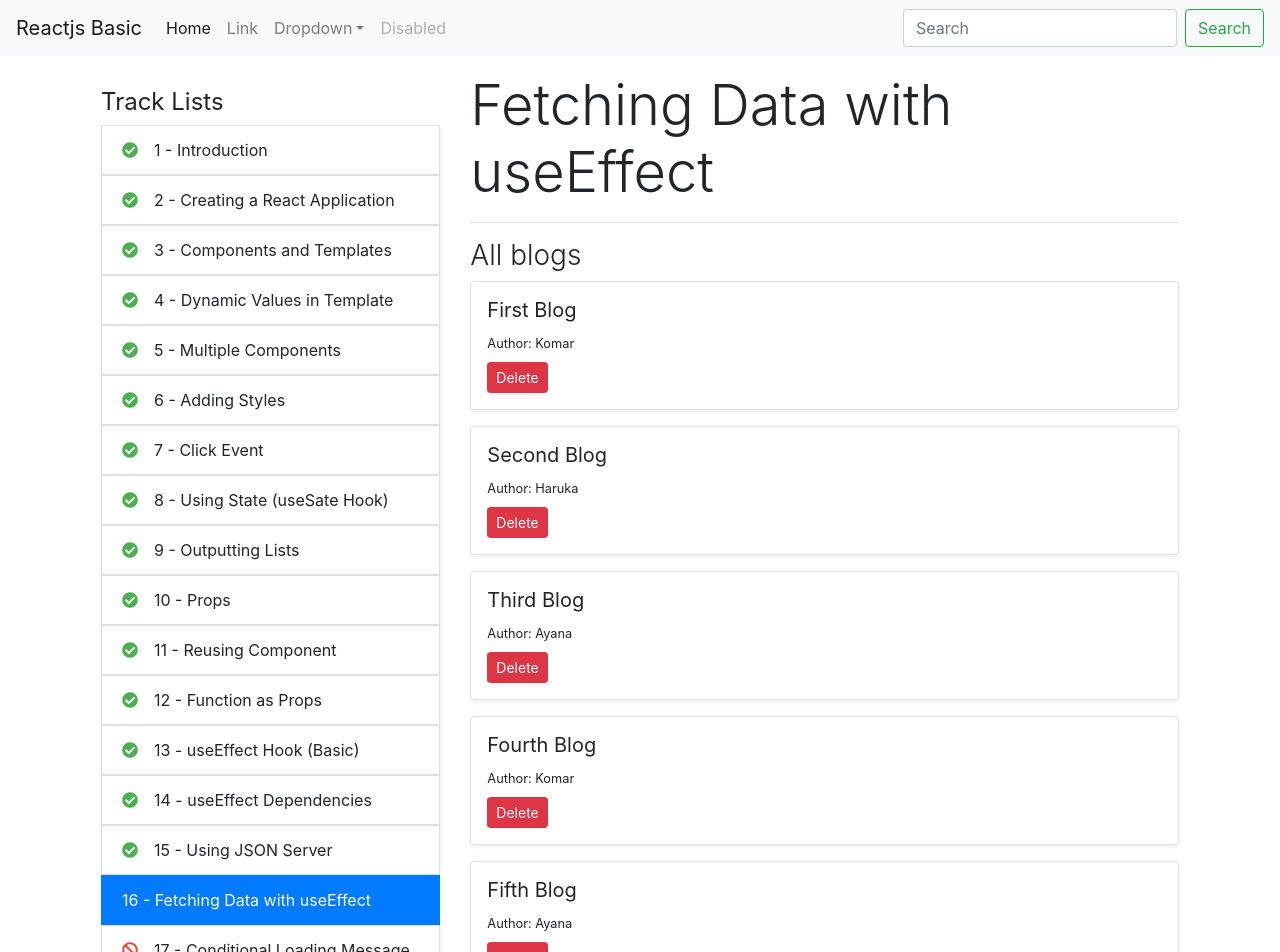
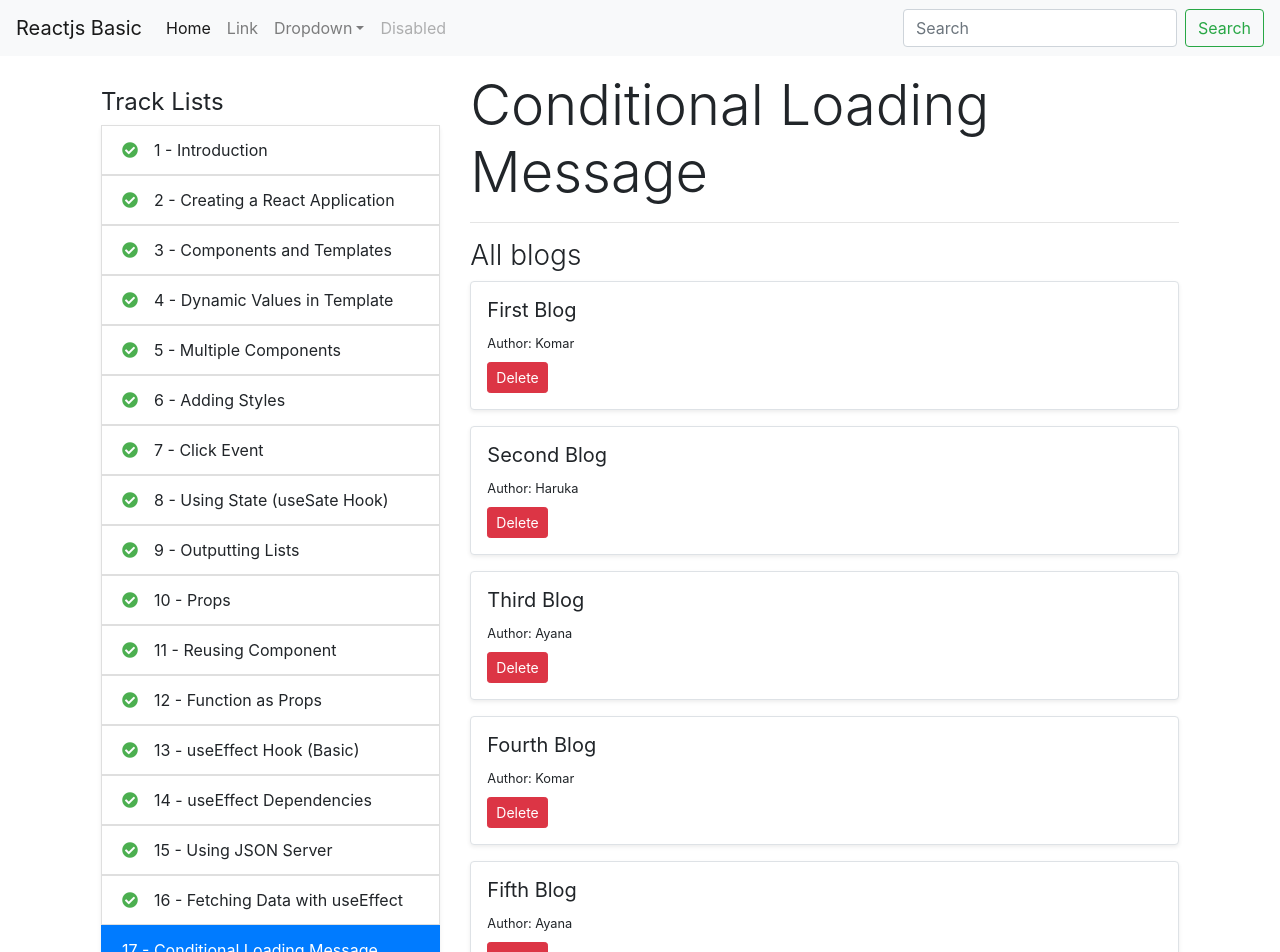
Before and after one commit to komarapc/reactjs-basic, a React (Create React App) app: page / in a window 1280 px wide. Shown: the top 952 px of the page. Built offline with nearby package versions, Linux system fonts and the light colour scheme; data requests are answered from the project's data file.

Commit message:
conditional loading message

```diff
--- a/src/data/track-list.ts
+++ b/src/data/track-list.ts
@@ -77,7 +77,7 @@ const track_lists: { id: number; track_name: string; is_done: boolean }[] = [
   {
     id: 16,
     track_name: "Fetching Data with useEffect",
-    is_done: false,
+    is_done: true,
   },
   {
     id: 17,
--- a/src/home.tsx
+++ b/src/home.tsx
@@ -5,7 +5,7 @@ import Sidebar from "./components/sidebar";
 import track_lists from "./data/track-list";
 
 const Home = () => {
-  const current_track_list: number = 16;
+  const current_track_list: number = 17;
   const tracks = track_lists.filter((track) => track.id === current_track_list);
   const title: string = tracks[0].track_name;
   return (
--- a/src/pages/main.tsx
+++ b/src/pages/main.tsx
@@ -4,15 +4,19 @@ import Blog from "./blog";
 
 const MainPage = (props: any) => {
   const [blogs, setBlogs] = useState<any[]>([]);
+  const [isLoading, setIsLoading] = useState<boolean>(true);
 
   useEffect(() => {
+    setTimeout(() => {
       fetch("http://localhost:8000/blogs")
         .then((res) => {
           return res.json();
         })
         .then((data) => {
           setBlogs(data);
+          setIsLoading(false);
         });
+    }, 1000);
   }, []);
 
   const handleDeleteBlog = (id: number) => {
@@ -25,6 +29,10 @@ const MainPage = (props: any) => {
       <h4 className="display-4">{props.title}</h4>
       {/* <h1 className="font-weight-normal">&gt;Blog Components</h1> */}
       <hr />
+      {isLoading ? (
+        "Loading..."
+      ) : (
+        <div>
           <Blog
             blogs={blogs}
             title="All blogs"
@@ -41,13 +49,14 @@ const MainPage = (props: any) => {
             blogs={blogs.filter((blog: any) => blog.author === "Ayana")}
             is_button_delete={false}
           />
-
           <Blog
             title="Ayana blog's"
             blogs={blogs.filter((blog: any) => blog.author === "Haruka")}
             is_button_delete={false}
           />
         </div>
+      )}
+    </div>
   );
 };
 
```
Lines whose indentation alone changed are shown as unchanged.
